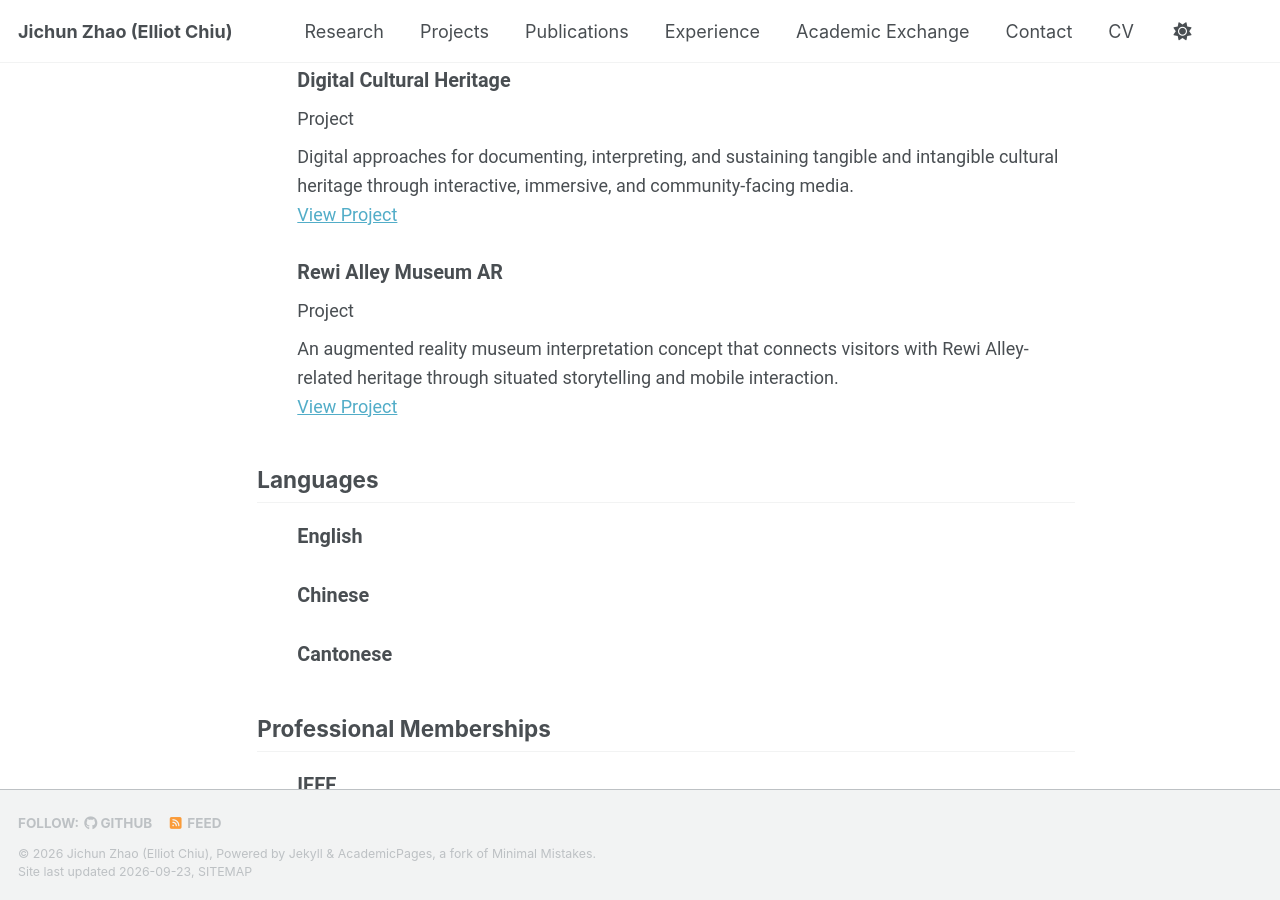
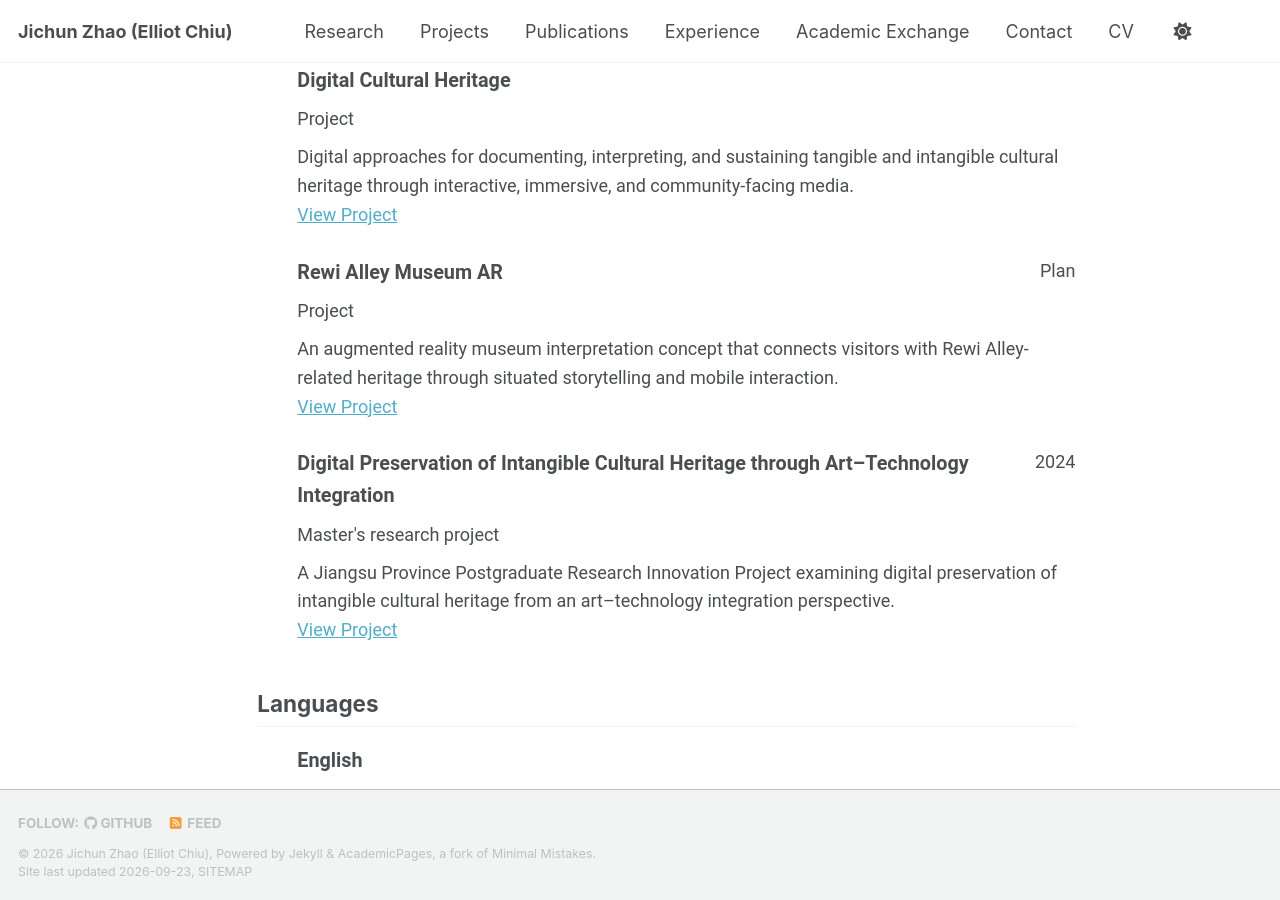
Before and after one commit to Elliot1540/ElliotChiu.github.io, a Jekyll site: the page built from _pages/cv-json.md, in a window 1280 px wide and 900 px high, scrolled down 2584 px. Built offline with Jekyll 4.4.1, drawn with Linux system fonts in a browser that asks for light colours; a script bundle is joined from its source files by our own code; library files that are not in the unit come from our copies.

Commit message:
Update project metadata

```diff
--- a/_data/cv.json
+++ b/_data/cv.json
@@ -175,9 +175,16 @@
     {
       "name": "Rewi Alley Museum AR",
       "category": "Project",
-      "date": "",
+      "date": "Planned from March 2027",
       "url": "/projects/rewi-alley-museum-ar/",
       "description": "An augmented reality museum interpretation concept that connects visitors with Rewi Alley-related heritage through situated storytelling and mobile interaction."
+    },
+    {
+      "name": "Digital Preservation of Intangible Cultural Heritage through Art–Technology Integration",
+      "category": "Master's Research Project",
+      "date": "2024–2026",
+      "url": "/projects/intangible-cultural-heritage-digital-preservation/",
+      "description": "A Jiangsu Province Postgraduate Research Innovation Project examining digital preservation of intangible cultural heritage from an art–technology integration perspective."
     }
   ]
 }
```
